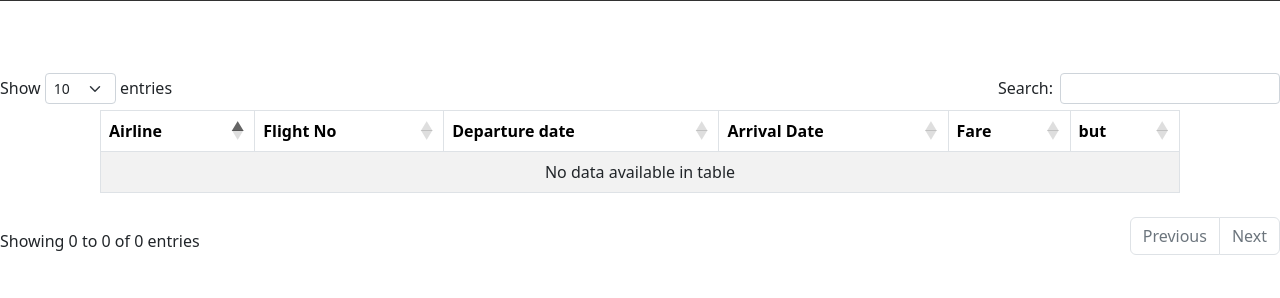
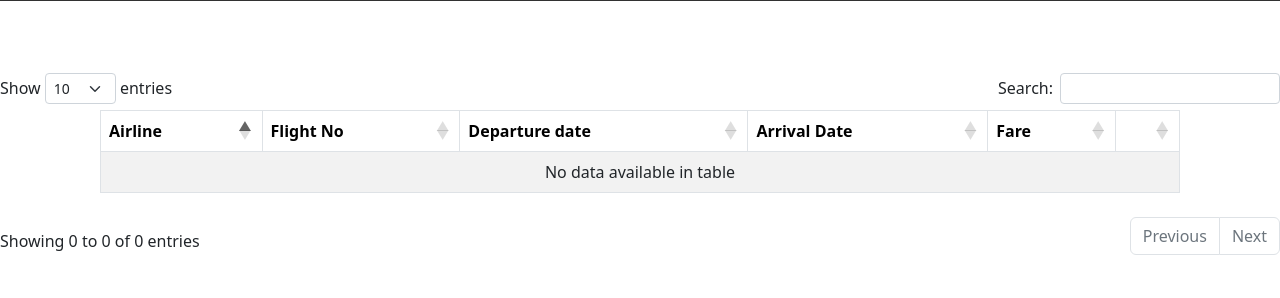
Before and after one commit to thuyavan00/airline-reservation-system, a Flask app: template templates/info.html in a window 1280 px wide. Shown: the part 67-365 px from the top of the page. Run offline with Flask 2, Linux system fonts and the light colour scheme; the template is opened without the code that fills it, so the values that code supplies are empty; some libraries are stand-ins or nearby versions.

Commit message:
table changed

```diff
--- a/templates/info.html
+++ b/templates/info.html
@@ -42,7 +42,7 @@
                         <th scope="col">Departure date</th>
                         <th scope="col">Arrival Date</th>
                         <th scope="col">Fare</th>
-                        <th scope=""col>but</th>
+                        <th scope=""col></th>
 
 
                       </tr>
```
